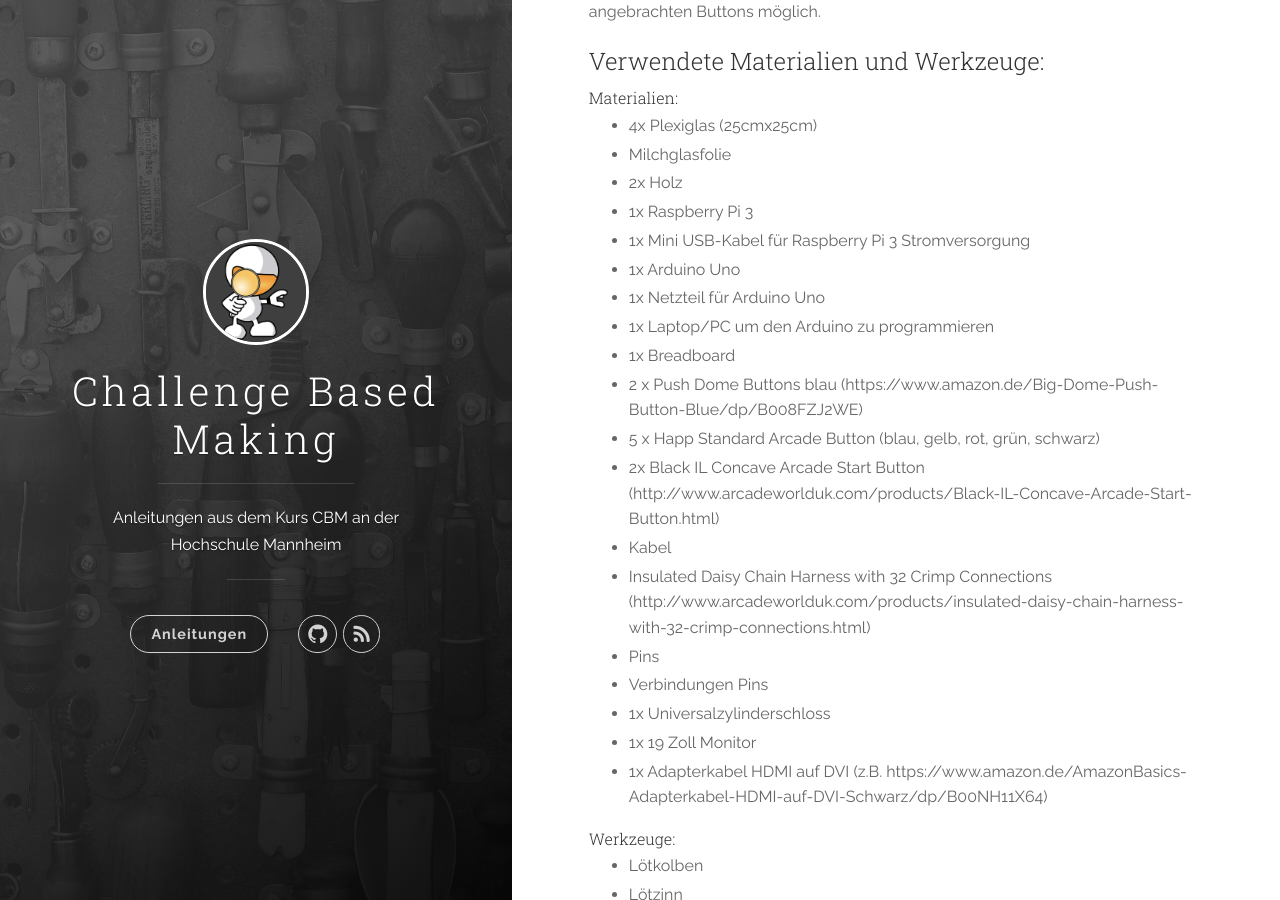
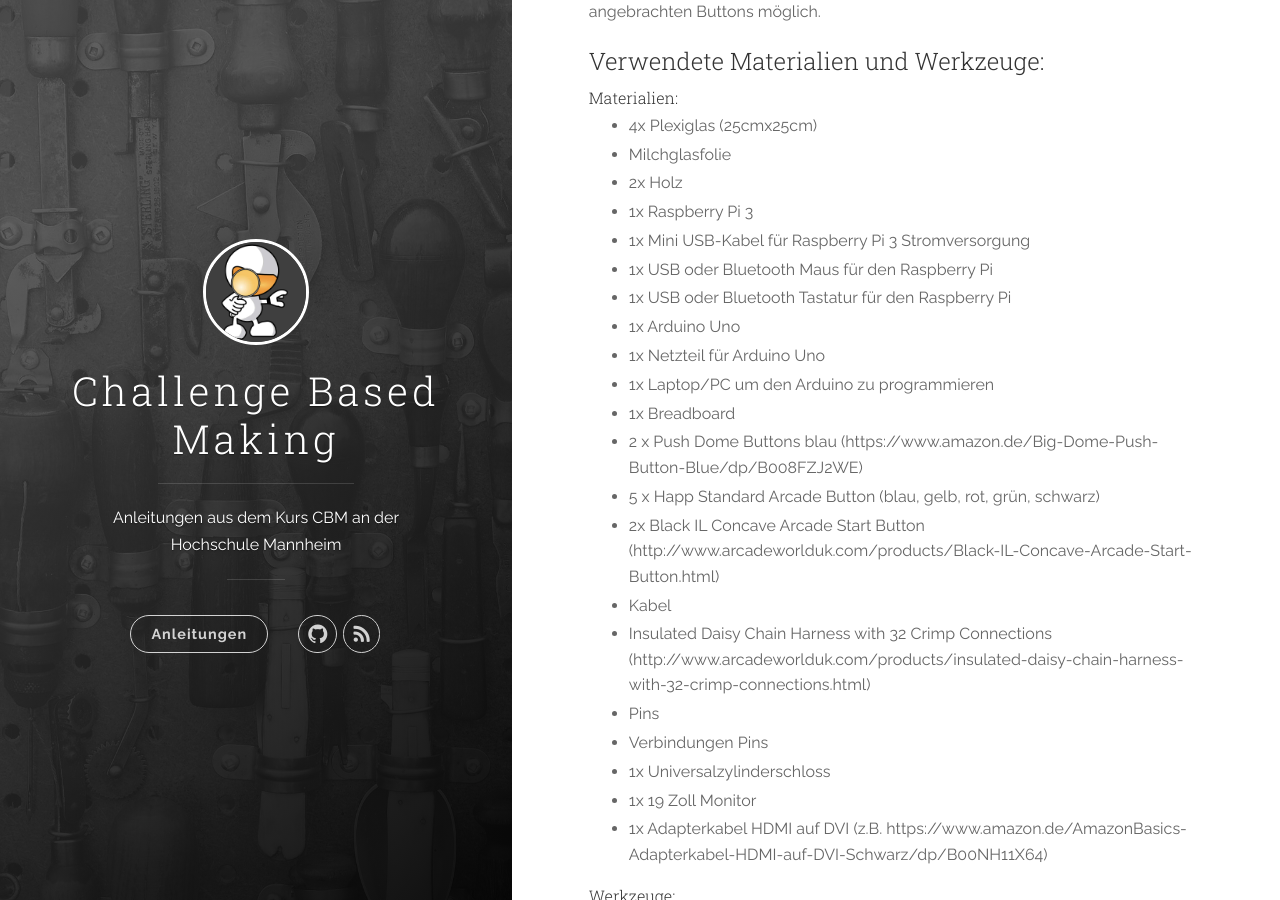
Before and after one commit to cbm-instructions/cbm-instructions.github.io, a Jekyll site: the page built from _posts/2016-06-13-twoandahalfwomen.markdown, in a window 1280 px wide and 900 px high, scrolled down 506 px. Built offline with Jekyll 4.4.1, drawn with Linux system fonts in a browser that asks for light colours; nearby versions of some CDN libraries.

Commit message:
added more needed materials

```diff
--- a/_posts/2016-06-13-twoandahalfwomen.markdown
+++ b/_posts/2016-06-13-twoandahalfwomen.markdown
@@ -19,6 +19,8 @@ Qube der Würfel der Wissen schafft. Unser Projekt umfasst ein Quiz, das mit Hil
   - 2x Holz
   - 1x Raspberry Pi 3
   - 1x Mini USB-Kabel für Raspberry Pi 3 Stromversorgung
+  - 1x USB oder Bluetooth Maus für den Raspberry Pi
+  - 1x USB oder Bluetooth Tastatur für den Raspberry Pi
   - 1x Arduino Uno
   - 1x Netzteil für Arduino Uno
   - 1x Laptop/PC um den Arduino zu programmieren
```
